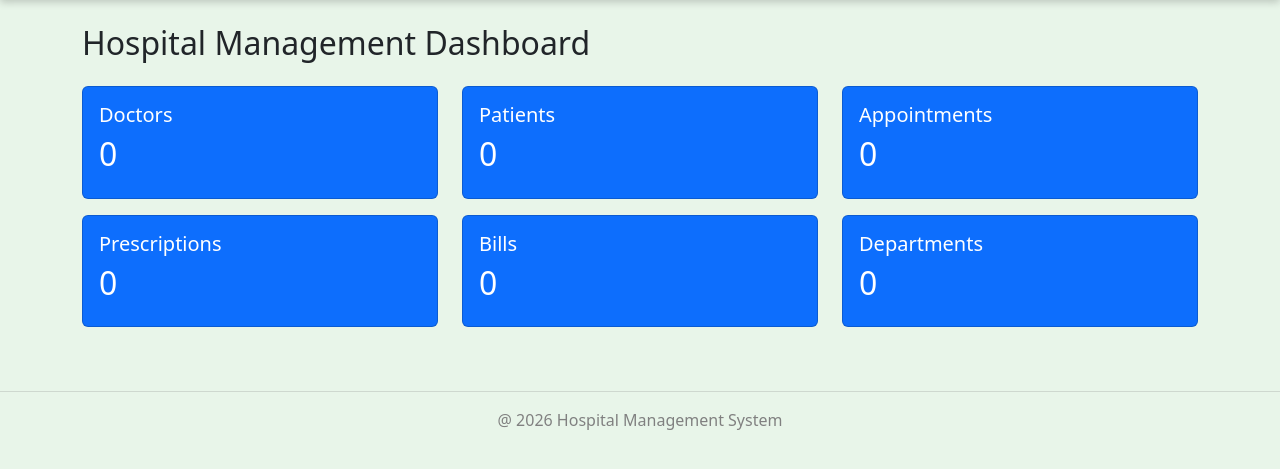
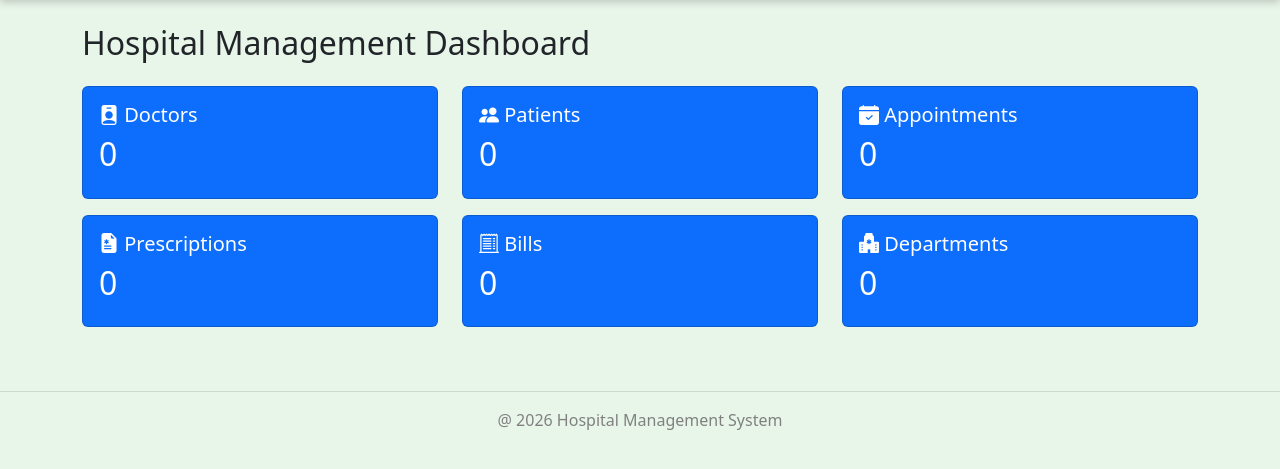
Before and after one commit to prashanttiwaricodes/Hospital-Management-System, a Django app: page / in a window 1280 px wide. Shown: the part 62-531 px from the top of the page. Run offline with Django 5.2, Linux system fonts and the light colour scheme; data that the repository does not hold is empty.

Commit message:
Added icons to cards in dashboard

```diff
--- a/templates/base.html
+++ b/templates/base.html
@@ -9,6 +9,7 @@
     <title>{% block title %}Hospital Management System{% endblock %}</title>
     <!--Bootstrap CSS-->
     <link href="https://cdn.jsdelivr.net/npm/bootstrap@5.3.3/dist/css/bootstrap.min.css" rel="stylesheet">
+    <link rel="stylesheet" href="https://cdn.jsdelivr.net/npm/bootstrap-icons@1.11.3/font/bootstrap-icons.min.css">
     <link rel="stylesheet" href="{% static 'css/style.css' %}">
 </head>
 <body>
--- a/templates/home.html
+++ b/templates/home.html
@@ -13,7 +13,7 @@ Dashboard
     <div class="col-md-4 mb-3">
         <div class="card text-white bg-primary">
             <div class="card-body">
-                <h5>Doctors</h5>
+                <h5><i class="bi bi-person-badge-fill"></i> Doctors</h5>
                 <h2>{{doctor_count}}</h2>
             </div>
         </div>
@@ -21,7 +21,7 @@ Dashboard
     <div class="col-md-4 mb-3">
         <div class="card text-white bg-primary">
             <div class="card-body">
-                <h5>Patients</h5>
+                <h5><i class="bi bi-people-fill"></i> Patients</h5>
                 <h2>{{patient_count}}</h2>
             </div>
         </div>
@@ -31,7 +31,7 @@ Dashboard
     <div class="col-md-4 mb-3">
         <div class="card text-white bg-primary">
             <div class="card-body">
-                <h5>Appointments</h5>
+                <h5><i class="bi bi-calendar-check-fill"></i> Appointments</h5>
                 <h2>{{appointment_count}}</h2>
             </div>
         </div>
@@ -41,7 +41,7 @@ Dashboard
     <div class="col-md-4 mb-3">
         <div class="card text-white bg-primary">
             <div class="card-body">
-                <h5>Prescriptions</h5>
+                <h5><i class="bi bi-file-earmark-medical-fill"></i> Prescriptions</h5>
                 <h2>{{prescription_count}}</h2>
             </div>
         </div>
@@ -51,7 +51,7 @@ Dashboard
     <div class="col-md-4 mb-3">
         <div class="card text-white bg-primary">
             <div class="card-body">
-                <h5>Bills</h5>
+                <h5><i class="bi bi-receipt-cutoff"></i> Bills</h5>
                 <h2>{{bill_count}}</h2>
             </div>
         </div>
@@ -60,7 +60,7 @@ Dashboard
     <div class="col-md-4 mb-3">
         <div class="card text-white bg-primary">
             <div class="card-body">
-                <h5>Departments</h5>
+                <h5><i class="bi bi-hospital-fill"></i> Departments</h5>
                 <h2>{{department_count}}</h2>
             </div>
         </div>
```
